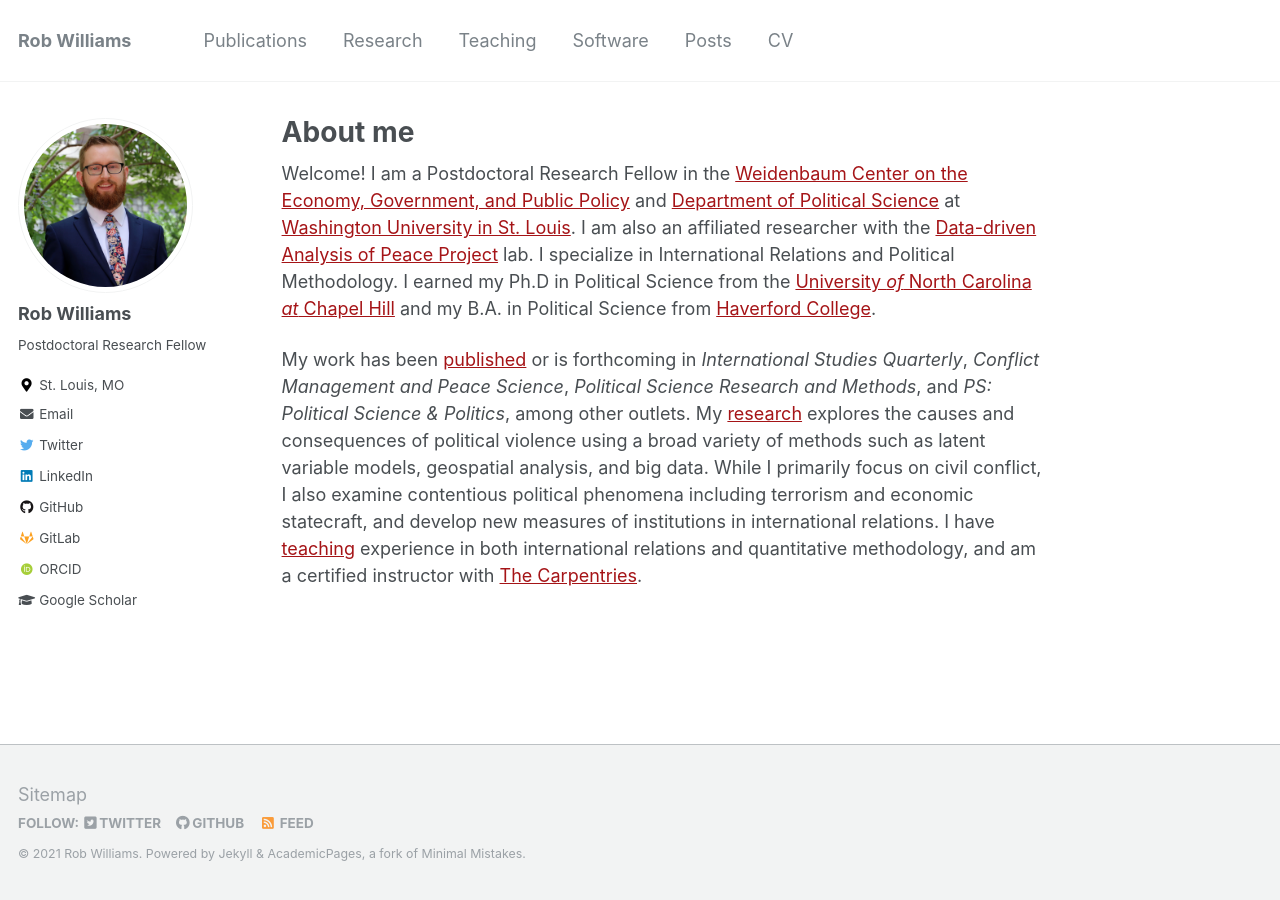
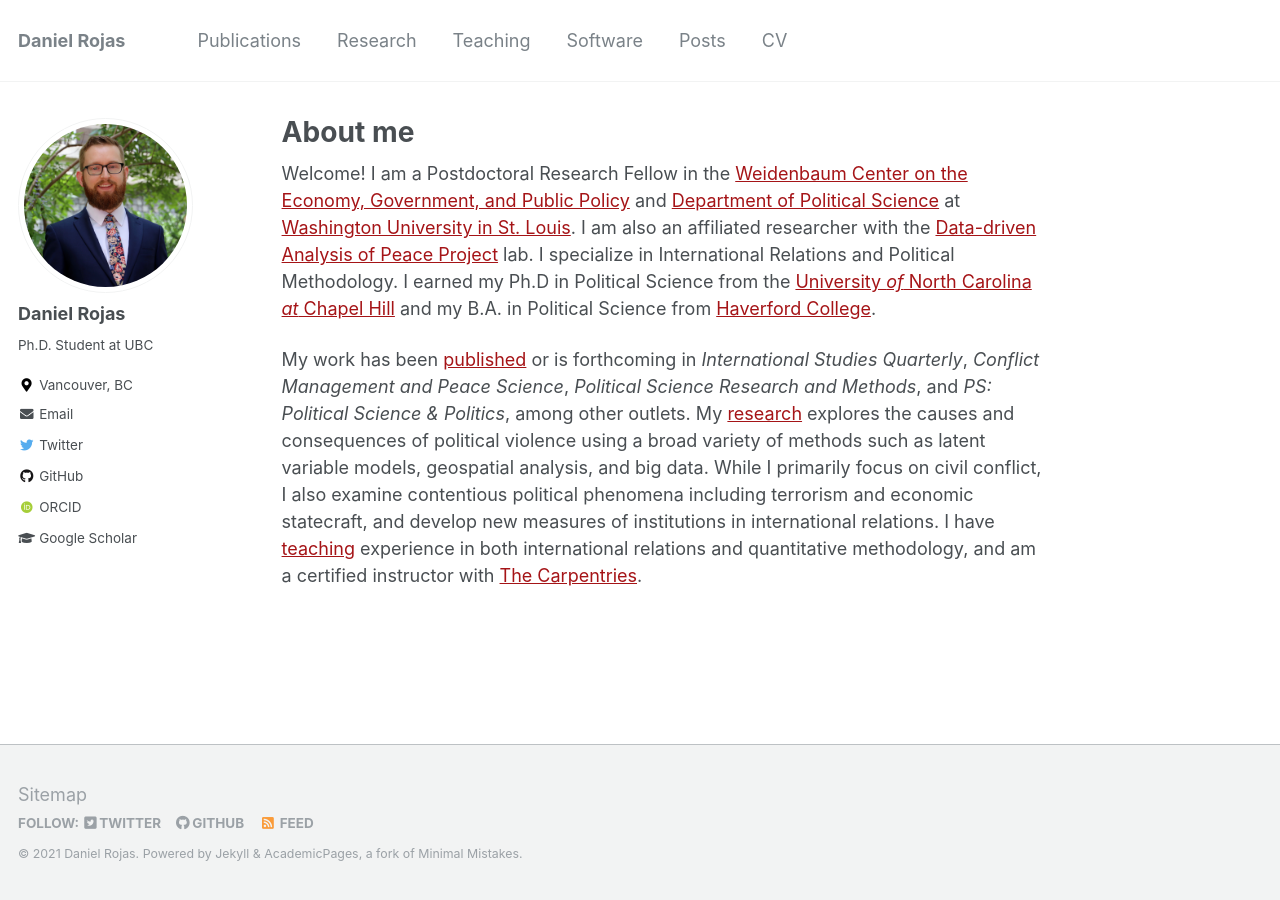
Before and after one commit to danielrojaslozano/danielrojaslozano.github.io, a Jekyll site: the page built from _pages/about.md, in a window 1280 px wide. Built offline with Jekyll 4.4.1, drawn with Linux system fonts in a browser that asks for light colours; some web fonts are replaced.

Commit message:
Update _config.yml

```diff
--- a/_config.yml
+++ b/_config.yml
@@ -7,13 +7,13 @@
 
 # Site Settings
 locale                   : "en-US"
-title                    : "Rob Williams"
+title                    : "Daniel Rojas"
 title_separator          : "-"
-name                     : &name "Rob Williams"
-description              : &description "Postdoc in Political Science"
-url                      : https://jayrobwilliams.com # the base hostname & protocol for your site e.g. "https://mmistakes.github.io"
+name                     : &name "Daniel Rojas"
+description              : &description "Ph.D. Student in Political Science"
+url                      : https://darolo99.github.io # the base hostname & protocol for your site e.g. "https://mmistakes.github.io"
 baseurl                  : "" # the subpath of your site, e.g. "/blog"
-repository               : "jayrobwilliams/jayrobwilliams.github.io"
+repository               : "darolo99/darolo99.github.io"
 teaser                   : # filename of teaser fallback teaser image placed in /images/, .e.g. "500x300.png"
 breadcrumbs              : false # true, false (default)
 words_per_minute         : 160
@@ -57,7 +57,7 @@ yandex_site_verification :
 
 # Social Sharing
 twitter:
-  username               : jayrobw
+  username               : darolo_99
 facebook:
   username               :
   app_id                 :
@@ -82,15 +82,15 @@ analytics:
 
 # Site Author
 author:
-  name             : "Rob Williams"
+  name             : "Daniel Rojas"
   avatar           : "profile.png"
-  bio              : "Postdoctoral Research Fellow"
-  location         : "St. Louis, MO"
+  bio              : "Ph.D. Student at UBC"
+  location         : "Vancouver, BC"
   employer         :
   pubmed           :
-  orcid            : "http://orcid.org/0000-0001-9259-3883"
-  googlescholar    : "https://scholar.google.com/citations?user=fiaPSmgAAAAJ"
-  email            : "rob.williams@wustl.edu"
+  orcid            : "https://orcid.org/0000-0002-8902-1224"
+  googlescholar    : "https://scholar.google.com/citations?user=ISMeDGgAAAAJ&hl=en&inst=17001591832933267808"
+  email            : "daniel.rojaslozano@ubc.ca"
   researchgate     :  # example: "https://www.researchgate.net/profile/yourprofile"
   uri              :
   bitbucket        :
@@ -99,20 +99,20 @@ author:
   flickr           :
   facebook         :
   foursquare       :
-  github           : "jayrobwilliams"
-  gitlab           : "jayrobwilliams"
+  github           : "darolo99"
+  gitlab           :
   google_plus      :
   keybase          :
   instagram        :
   impactstory      : #"https://profiles.impactstory.org/u/xxxx-xxxx-xxxx-xxxx"
   lastfm           :
-  linkedin         : "jayrobwilliams"
+  linkedin         :
   pinterest        :
   soundcloud       :
   stackoverflow    : # http://stackoverflow.com/users/123456/username
   steam            :
   tumblr           :
-  twitter          : "jayrobw"
+  twitter          : "darolo_99"
   vine             :
   weibo            :
   xing             :
```
